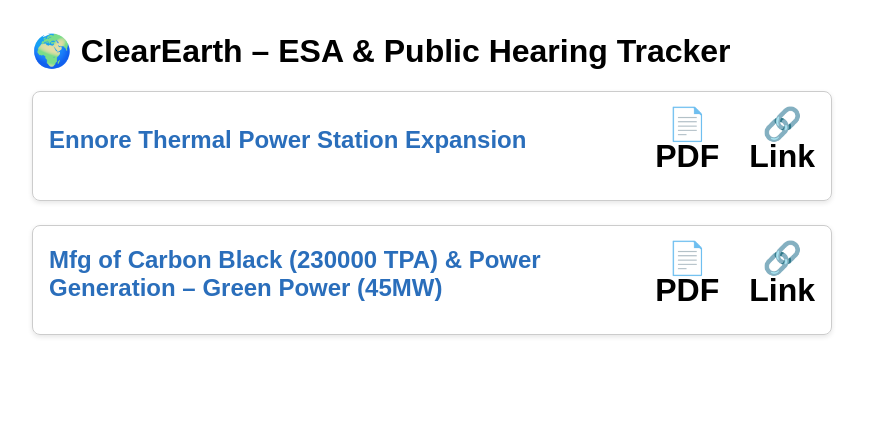
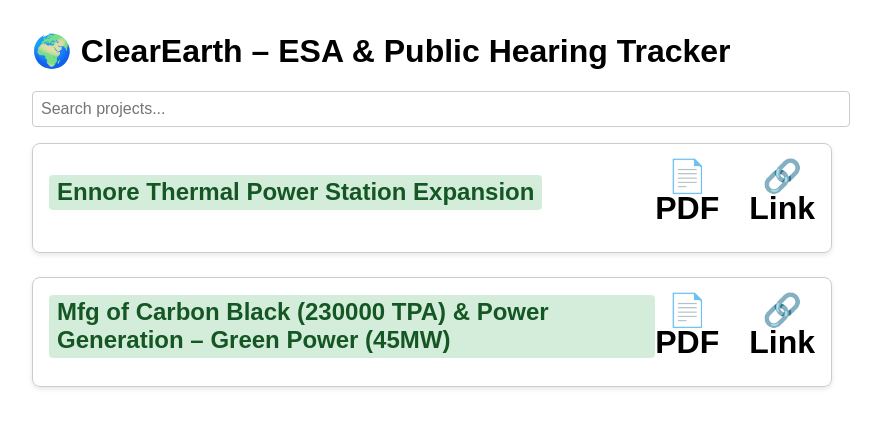
Before and after one commit to Varsha-S2005/clear_earth, a plain HTML site: page index.html in a window 1280 px wide. Shown: the whole page, without its empty margins (208-1089 px from the left). Drawn offline with Linux system fonts and the light colour scheme.

Commit message:
Update index.html

```diff
--- a/index.html
+++ b/index.html
@@ -9,6 +9,14 @@
       max-width: 800px;
       margin: 2rem auto;
       padding: 0 1rem;
+    }
+    #search-input {
+      width: 100%;
+      padding: 0.5rem;
+      margin-bottom: 1rem;
+      font-size: 1rem;
+      border: 1px solid #ccc;
+      border-radius: 4px;
     }
     .project-card {
       border: 1px solid #ccc;
@@ -24,9 +32,16 @@
       margin-bottom: 0.75rem;
     }
     .project-title {
+      cursor: pointer;
+      color: #155724; /* dark green text */
+      background-color: #d4edda; /* light green background */
+      padding: 0.2rem 0.5rem;
+      border-radius: 4px;
+      transition: background-color 0.3s;
       margin: 0;
-      cursor: pointer;
-      color: #2a6ebb;
+    }
+    .project-title:hover {
+      background-color: #c3e6cb; /* slightly darker green on hover */
     }
     .icons a {
       text-decoration: none;
@@ -49,6 +64,13 @@
 </head>
 <body>
   <h1>🌍 ClearEarth – ESA & Public Hearing Tracker</h1>
+
+  <input
+    type="text"
+    id="search-input"
+    placeholder="Search projects..."
+  />
+
   <div id="projects-container">Loading projects...</div>
 
   <script src="script.js"></script>
```
